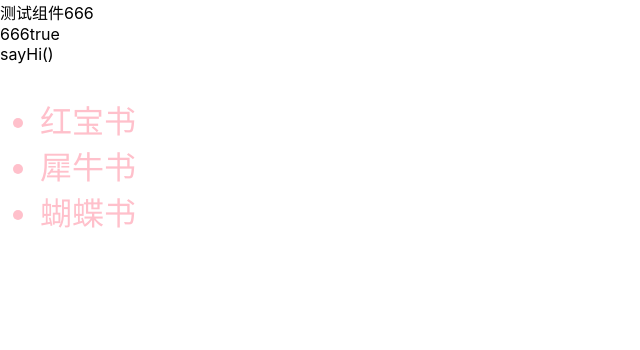
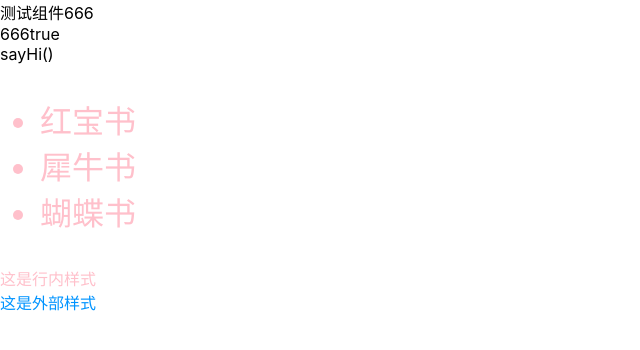
Before and after one commit to techpang666/super_react, a React (Create React App) app: page / in a window 1280 px wide. Shown: the top 350 px of the page, without its empty margins (0-640 px from the left). Built offline with nearby package versions, Linux system fonts and the light colour scheme.

Commit message:
JSXStyle

```diff
--- a/src/App.js
+++ b/src/App.js
@@ -1,6 +1,7 @@
 import TestComponent from './TestComponent'
 import JSXDemo from './JSXDemo'
 import JSXFor from './JSXFor'
+import JSXStyle from './JSXStyle'
 
 function App() {
   return (
@@ -8,6 +9,7 @@ function App() {
       <TestComponent></TestComponent>
       <JSXDemo></JSXDemo>
       <JSXFor></JSXFor>
+      <JSXStyle></JSXStyle>
     </div>
   );
 }
--- /dev/null
+++ b/src/JSXStyle.js
@@ -0,0 +1,17 @@
+// 导入样式
+import './fontColor.css'
+
+function JSXStyle() {
+  return (
+    <div>
+      <div style={{color: 'pink'}}>
+        这是行内样式
+      </div>
+      <div className="fontColor">
+        这是外部样式
+      </div>
+    </div>
+  )
+}
+
+export default JSXStyle
--- /dev/null
+++ b/src/fontColor.css
@@ -0,0 +1,3 @@
+.fontColor {
+  color: #0094ff;
+}
```
Also changed, not shown: 1 other file (tests, documents, lock files or other folders).
